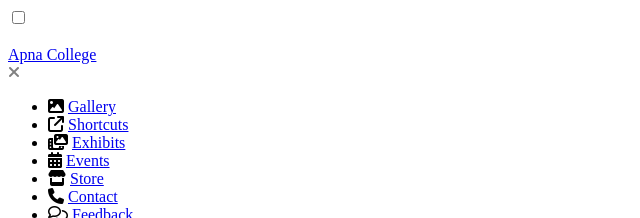
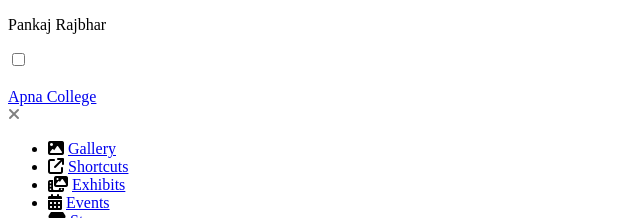
Before and after one commit to pankaj1-star/html-project1, a plain HTML site: page index (2).html in a window 1280 px wide. Shown: the top 218 px of the page, without its empty margins (0-640 px from the left). Drawn offline with Linux system fonts and the light colour scheme.

Commit message:
inserting my name
inserting name to add the file in the vs code

```diff
--- a/index (2).html
+++ b/index (2).html
@@ -17,6 +17,7 @@
     />
   </head>
   <body>
+    <p>Pankaj Rajbhar</p>
     <div class="main_box">
       <input type="checkbox" id="check" />
       <div class="btn_one">
```
